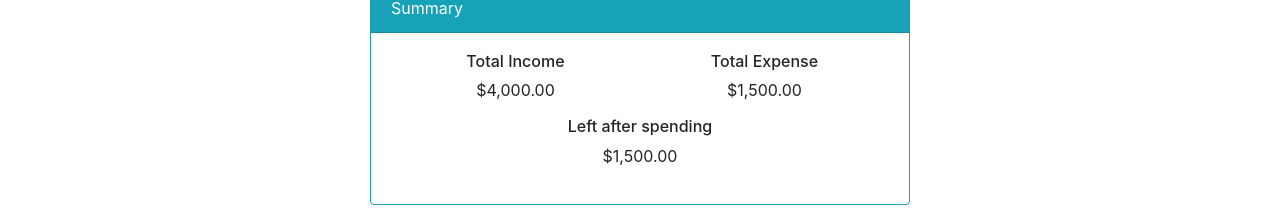
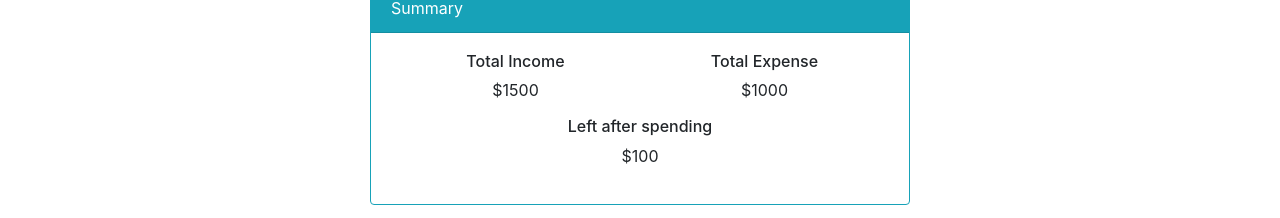
Before and after one commit to larrycustodio/redux-budget-tracker, a React app: page / in a window 1280 px wide. Shown: the part 706-924 px from the top of the page. Built offline with nearby package versions, Linux system fonts and the light colour scheme.

Commit message:
summary component modified to static

```diff
--- a/src/js/components/ExpenseEntries/ExpenseEntries.jsx
+++ b/src/js/components/ExpenseEntries/ExpenseEntries.jsx
@@ -1,4 +1,4 @@
-import React from 'react';
+import React, { Component } from 'react';
 
 //Importing action creators
 import {
@@ -7,7 +7,7 @@ import {
   addExpense
 } from './expenseActions';
 
-export default class ExpenseEntries extends React.Component {
+export default class ExpenseEntries extends Component {
   constructor(props) {
     super(props);
     /*
--- a/src/js/components/IncomeEntries/IncomeEntries.jsx
+++ b/src/js/components/IncomeEntries/IncomeEntries.jsx
@@ -32,11 +32,12 @@ export default class IncomeEntries extends React.Component {
 
   handleAddIncome(){
     const { description, amount, dispatch } = this.props;
-    dispatch(addIncome(description,amount));
+    dispatch(addIncome(description, amount));
   }
 
   render() {
     const { description, amount, lineItems } = this.props;
+
     return (
       <div className='card border-success mb-3'>
         <div className='card-header text-white bg-success'>Income Entries</div>
--- a/src/js/components/Summary/Summary.jsx
+++ b/src/js/components/Summary/Summary.jsx
@@ -1,6 +1,6 @@
-import React from 'react';
+import React, { Component } from 'react';
 
-export default class Summary extends React.Component {
+export default class Summary extends Component {
   render() {
     return (
       <div className='card border-info mb-3'>
@@ -10,17 +10,17 @@ export default class Summary extends React.Component {
             <div className='row'>
               <div className='col-6 text-center'>
                 <h6 className='h6 strong'>Total Income</h6>
-                <p>$4,000.00</p>
+                <p>$1500</p>
               </div>
               <div className='col-6 text-center'>
                 <h6 className='h6 strong'>Total Expense</h6>
-                <p>$1,500.00</p>
+                <p>$1000</p>
               </div>
             </div>
             <div className='row justify-content-center'>
               <div className='col-6 text-center'>
                 <h6 className='h6 strong'>Left after spending</h6>
-                <p>$1,500.00</p>
+                <p>$100</p>
               </div>
             </div>
           </div>
--- a/src/js/components/Summary/index.js
+++ b/src/js/components/Summary/index.js
@@ -1,3 +1,11 @@
+import { connect } from 'react-redux';
 import Summary from './Summary';
 
-export default Summary;
+function mapStoreToProps(store) {
+    return {
+        expenseItems: store.expense.lineItems,
+        incomeItems: store.income.lineItems
+    };
+}
+
+export default connect(mapStoreToProps)(Summary);
```
